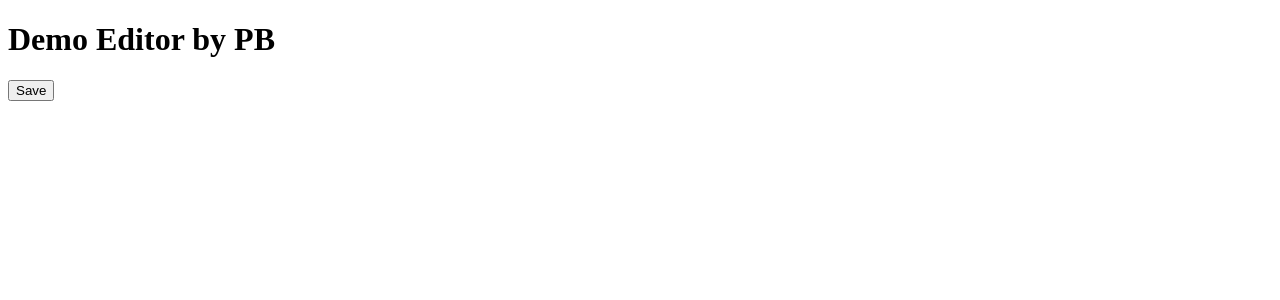
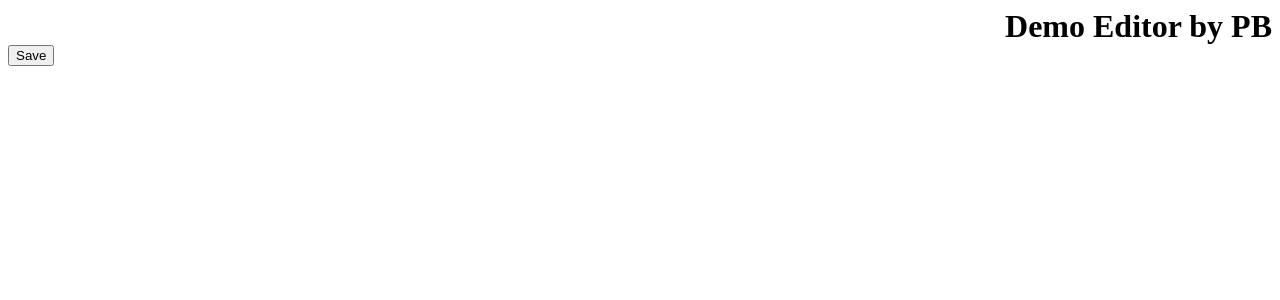
Before and after one commit to priyans619/Editor-React, a React (Vite) app: page / in a window 1280 px wide. Shown: the top 300 px of the page. Built offline with nearby package versions, Linux system fonts and the light colour scheme.

Commit message:
add style.scss for Title component

```diff
--- a/src/components/Title/Title.jsx
+++ b/src/components/Title/Title.jsx
@@ -1,7 +1,8 @@
 import React from 'react';
+import './styles.scss';
 
 const Title = () => {
-  return <h1>Demo Editor by PB</h1>;
+  return <h1 className="title">Demo Editor by PB </h1>;
 };
 
 export default Title;
--- /dev/null
+++ b/src/components/Title/styles.scss
@@ -0,0 +1,7 @@
+.title {
+
+  text-align: right;
+  margin: 0 auto;
+  font-weight: bold;
+
+}
```
